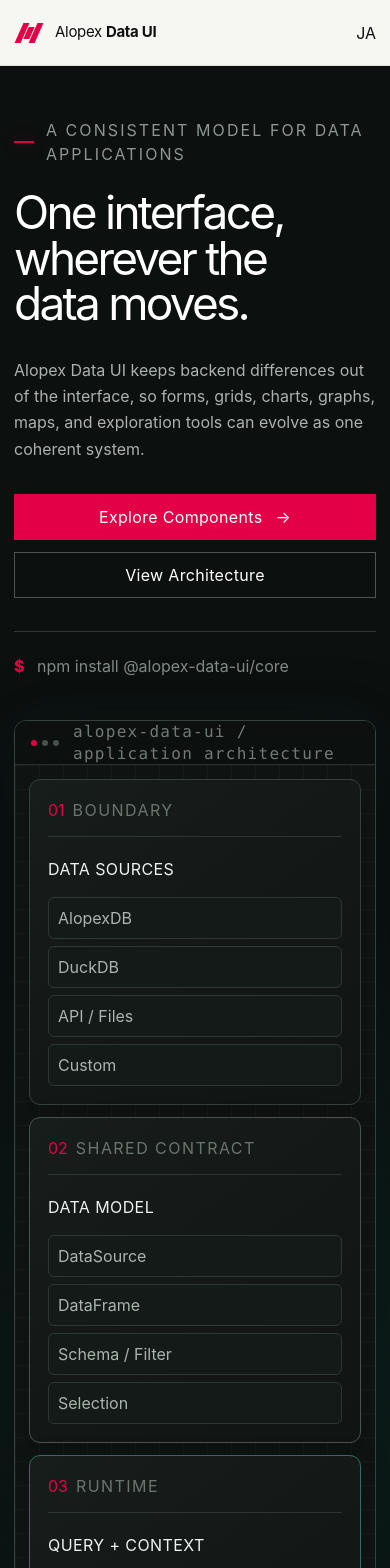
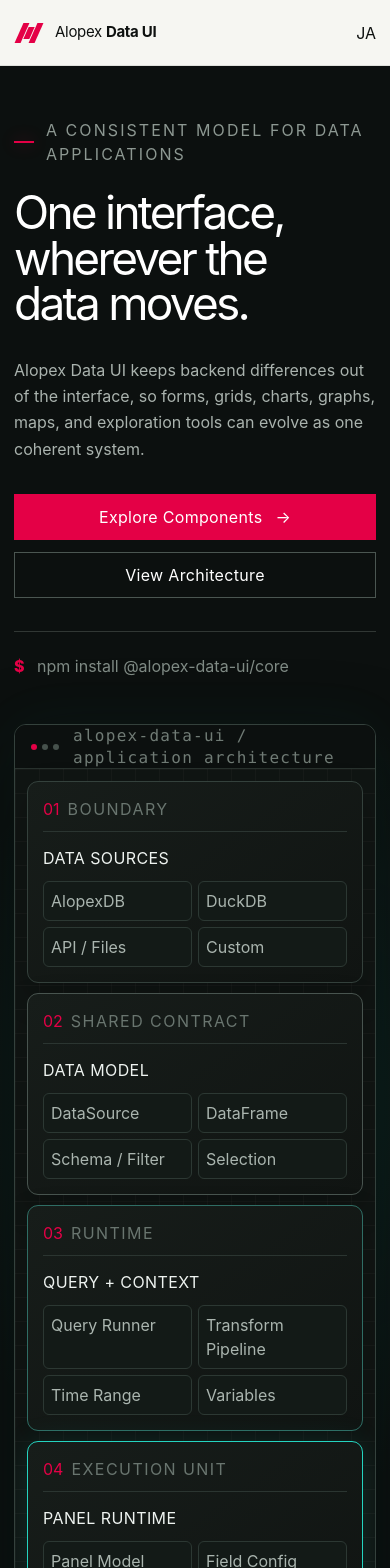
Before and after one commit to alopex-db/alopex-ui-pages, a Next.js app: page / in a window 390 px wide. Shown: the top 1568 px of the page. Built offline with nearby package versions, Linux system fonts and the light colour scheme.

Commit message:
Rebalance hero layout around architecture diagram

```diff
--- a/app/globals.css
+++ b/app/globals.css
@@ -207,3 +207,38 @@ footer{background:#080a09}
 /* Architecture visual must not inherit the former dashboard preview minimum width. */
 @media(max-width:900px){.architecture-landscape{overflow:hidden!important}.architecture-landscape .landscape-header,.architecture-landscape .landscape-status{min-width:0!important}}
 @media(max-width:600px){.architecture-landscape .landscape-header{height:auto;min-height:44px}.architecture-landscape .landscape-header code{max-width:none!important;white-space:normal!important;overflow:visible!important;text-overflow:clip!important;overflow-wrap:anywhere;line-height:1.35}}
+/* Rebalance the full first viewport after promoting the architecture visual. */
+@media(min-width:901px){
+  .hero{gap:48px;padding-block:70px}
+  .hero-copy{max-width:none;display:grid;grid-template-columns:minmax(0,1.18fr) minmax(360px,.82fr);column-gap:76px;align-items:start}
+  .hero-copy .eyebrow{grid-column:1/-1;margin-bottom:36px}
+  .hero-copy h1{grid-column:1;grid-row:2/6;align-self:start;max-width:700px;margin:0}
+  .hero-copy .hero-lead{grid-column:2;grid-row:2;margin:2px 0 26px;max-width:none}
+  .hero-copy .button-row{grid-column:2;grid-row:3;display:grid;grid-template-columns:1fr 1fr;gap:10px;margin:0 0 19px}
+  .hero-copy .button{min-width:0;padding-inline:14px;text-align:center}
+  .hero-copy .package-line{grid-column:2;grid-row:4;margin:0;padding-top:19px}
+  .architecture-flow{box-sizing:border-box;min-height:300px;padding-block:24px}
+  .architecture-step{min-height:218px}
+  .architecture-step h3{margin-block:17px 13px}
+}
+@media(max-width:900px){.hero-copy{max-width:none}.hero{gap:46px}.architecture-flow{min-height:0}}
+/* Intermediate and mobile composition for the full hero. */
+@media(max-width:1180px){.architecture-landscape{max-width:none!important}}
+@media(max-width:1100px) and (min-width:701px){
+  .architecture-flow{grid-template-columns:repeat(3,minmax(0,1fr));gap:12px;min-height:0;padding:20px}
+  .architecture-step-wrap,.architecture-step-wrap:last-child{display:block;grid-column:auto}
+  .architecture-connector{display:none}
+  .architecture-step{min-height:218px}
+  .architecture-step>div{grid-template-columns:1fr 1fr}
+}
+@media(max-width:700px){
+  .architecture-flow{grid-template-columns:1fr;gap:10px;padding:12px}
+  .architecture-step-wrap,.architecture-step-wrap:last-child{display:block;grid-column:auto}
+  .architecture-connector{display:none}
+  .architecture-step{min-height:0;padding:15px}
+  .architecture-step header{padding-bottom:10px}
+  .architecture-step h3{min-height:0;margin:14px 0 11px}
+  .architecture-step>div{grid-template-columns:1fr 1fr;gap:6px}
+  .architecture-step>div span{padding:7px}
+  .architecture-engine-rail{min-height:0}
+}
```
